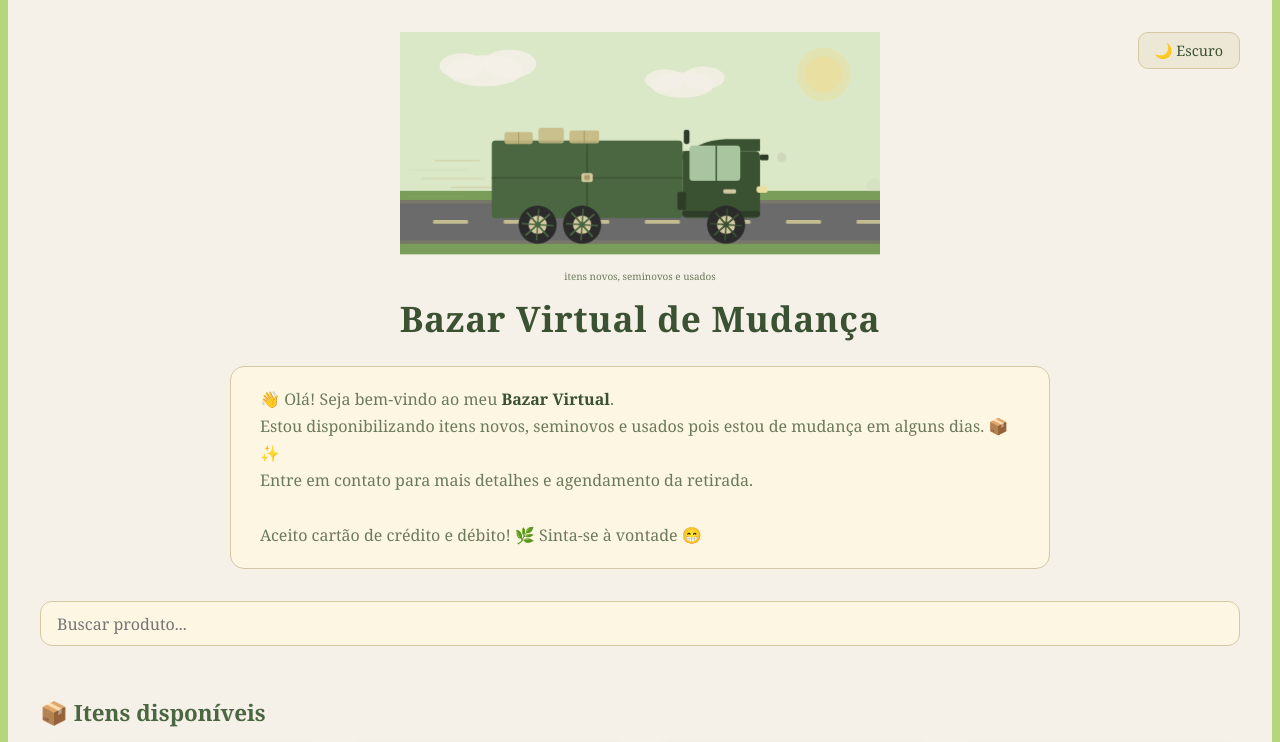
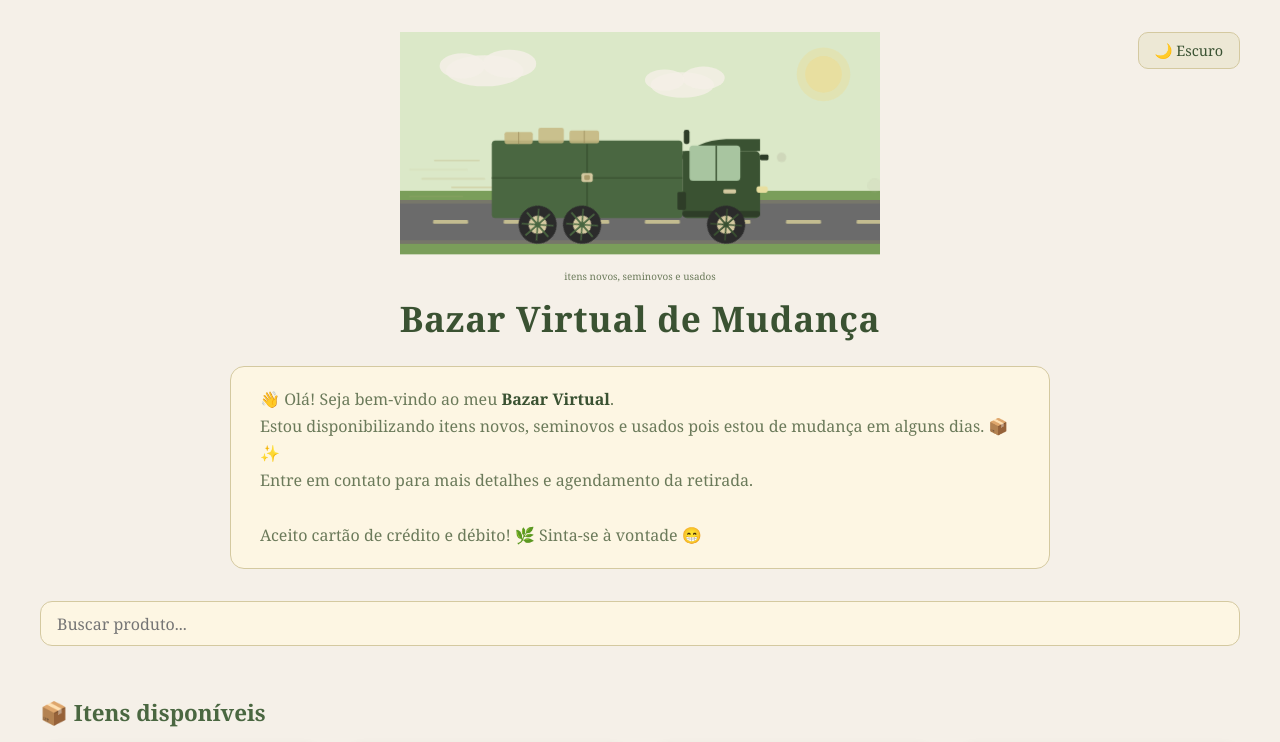
Before and after one commit to Ryaanlucas/bazar, a React (Create React App) app: page / in a window 1280 px wide. Shown: the top 742 px of the page. Built offline with nearby package versions, Linux system fonts and the light colour scheme.

Commit message:
Update index.css

```diff
--- a/src/index.css
+++ b/src/index.css
@@ -1 +1,5 @@
-body { margin: 0; font-family: Arial, sans-serif; background-color: #b5d67d; }
+html, body, #root {
+  margin: 0;
+  padding: 0;
+  background-color: #f5f0e8;
+}
```
